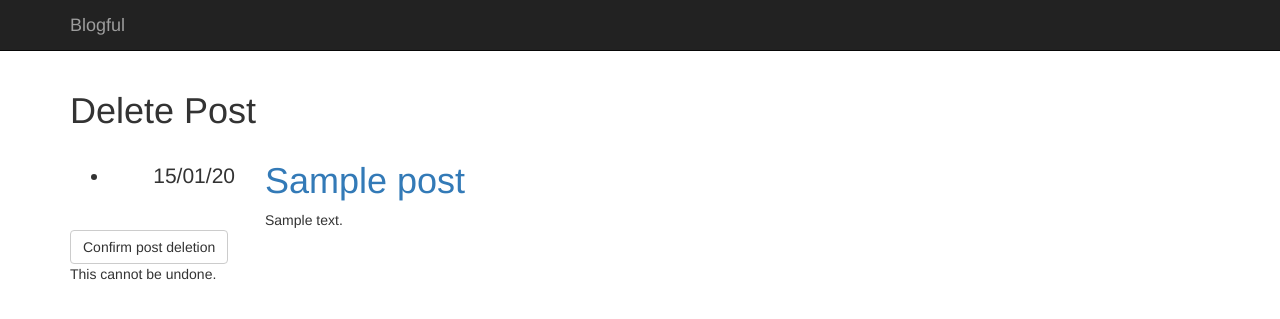
After one commit to jamesedwarddillard-zz/blogful, a Flask app: page /post/1/delete in a window 1280 px wide. The commit adds this page. Shown: the top 319 px of the page. Run offline with Flask 2, Linux system fonts and the light colour scheme; tables that the repository leaves empty hold one stand-in row (values such as "Sample post"); parts of the project's set-up code (start-up, migrations or seed data) failed here and were passed over; some libraries are stand-ins or nearby versions.

Commit message:
added ability to delete

```diff
--- /dev/null
+++ b/blog/templates/delete_post.html
@@ -0,0 +1,18 @@
+{% import "macros.html" as macros %}
+{% extends "base.html" %}
+
+
+{% block content %}
+
+<h1>
+	Delete Post
+</h1>
+
+{{ macros.render_post(post) }}
+
+<form role="form" method="POST">
+	<button type="submit" class="btn btn-default">Confirm post deletion</button>
+	<p>This cannot be undone.</p>
+</form>
+
+{% endblock %}
--- a/blog/templates/post_view.html
+++ b/blog/templates/post_view.html
@@ -8,6 +8,8 @@
 	<li class = "previous">
 	<a href = "{{ url_for('edit_post_get', post_id = post.id) }}">Edit</a>
 	</li>
+	<li class = "previous">
+	<a href = "{{ url_for('delete_post_get', post_id= post.id)}}">Delete</a>
 </ul>
 
 
--- a/blog/views.py
+++ b/blog/views.py
@@ -78,9 +78,21 @@ def edit_post_get(post_id):
 
 @app.route("/post/<int:post_id>/edit", methods = ["POST"])
 def edit_post_post(post_id):
-	post_index = post_id - 1
 	post = session.query(Post).filter_by(id = post_id).first()
 	post.title = request.form["title"]
 	post.content = mistune.markdown(request.form["content"])
 	session.commit()
 	return redirect(url_for("posts"))
+
+
+@app.route("/post/<int:post_id>/delete", methods = ["GET"])
+def delete_post_get(post_id):
+	post = session.query(Post).filter_by(id = post_id).first()
+	return render_template("delete_post.html", post = post)
+
+@app.route("/post/<int:post_id>/delete", methods = ["POST"])
+def delete_post_post(post_id):
+	post = session.query(Post).filter_by(id = post_id).first()
+	session.delete(post)
+	session.commit()
+	return redirect(url_for("posts"))
```
